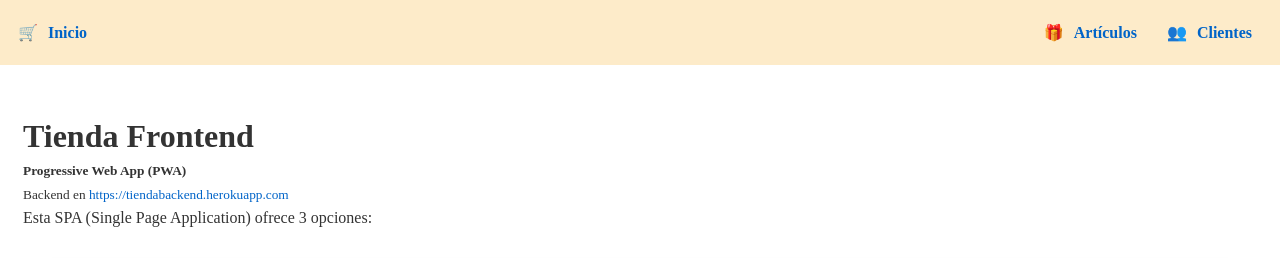
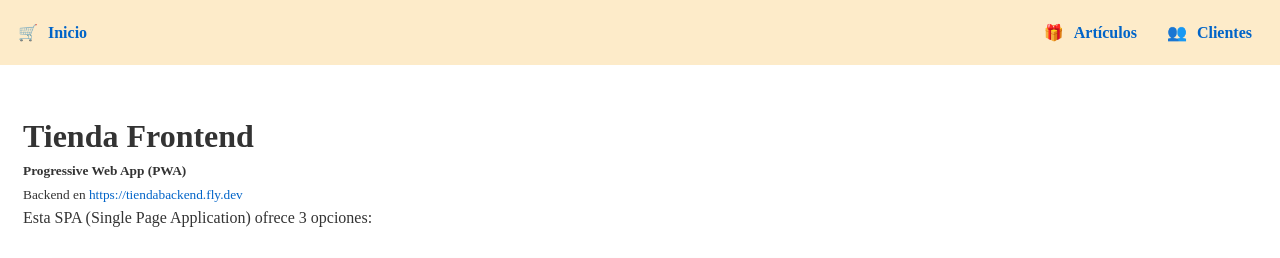
Before and after one commit to jamj2000/tiendafrontend, a Svelte app: page / in a window 1280 px wide. Shown: the top 258 px of the page. Built offline with nearby package versions, Linux system fonts and the light colour scheme; a web font is replaced by a local one.

Commit message:
Update Inicio.svelte

```diff
--- a/src/Inicio.svelte
+++ b/src/Inicio.svelte
@@ -11,8 +11,8 @@
 <p>
   <small>
     Backend en
-    <a href="https://tiendabackend.herokuapp.com">
-      https://tiendabackend.herokuapp.com
+    <a href="https://tiendabackend.fly.dev">
+      https://tiendabackend.fly.dev
     </a>
   </small>
 </p>
```
